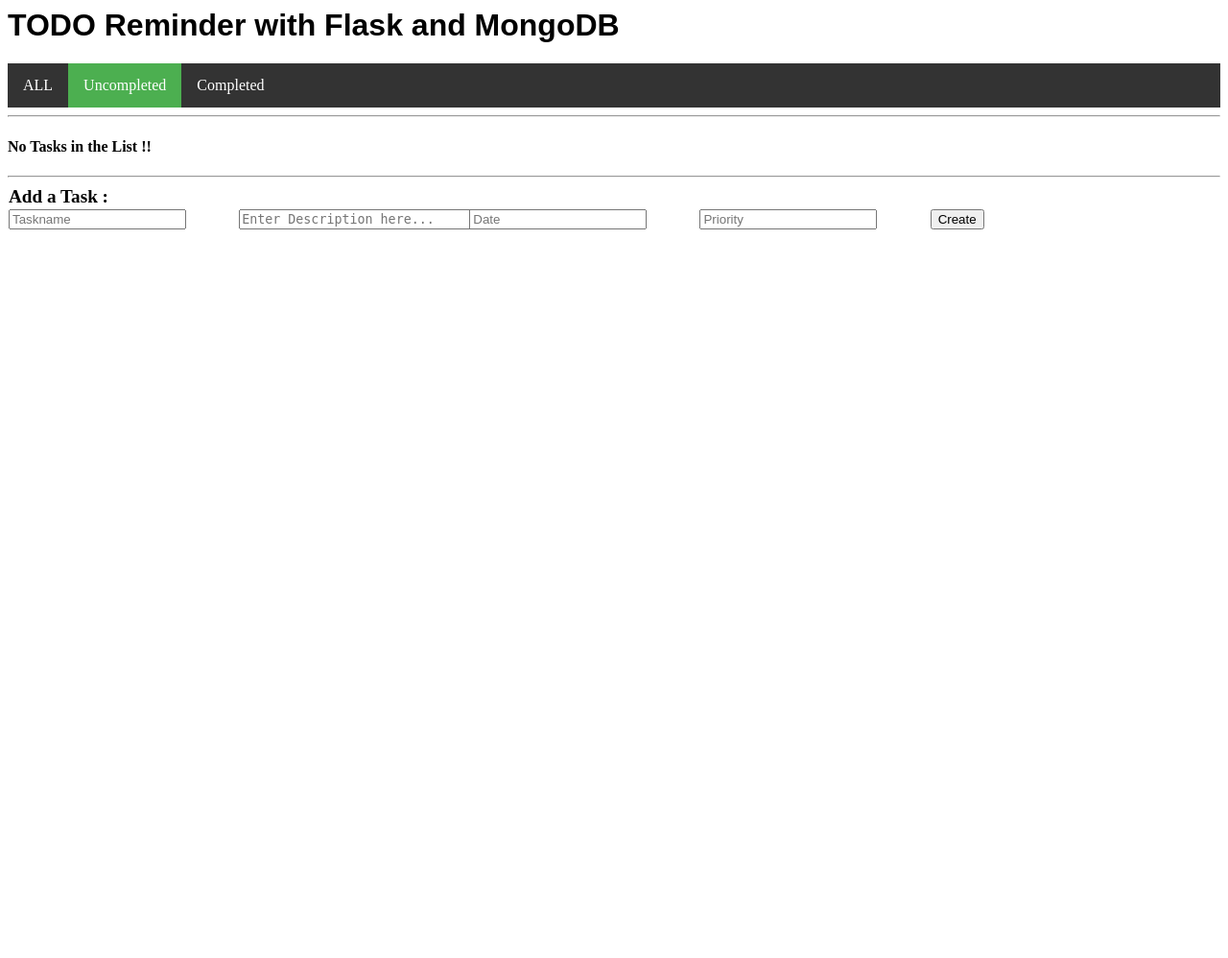
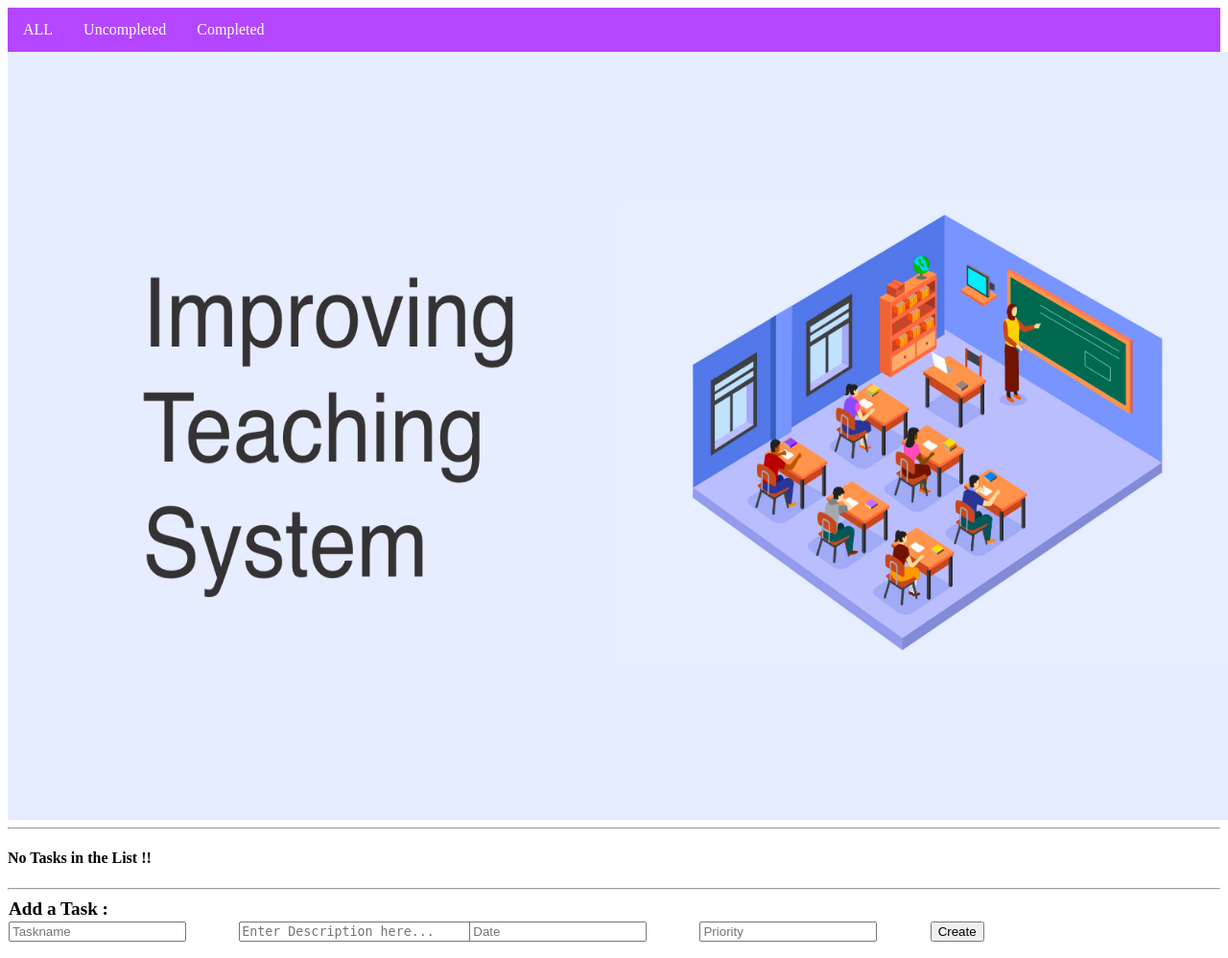
Before and after one commit to Napat07/Todolist-Flask-MongoDB, a Flask app: page / in a window 1280 px wide; the page is wider, and only the part inside the window is pictured. Shown: that part at 96% size. Before the commit the page ends 239 px from the top of that part, so only its background shows below. Run offline with Flask 2, Linux system fonts and the light colour scheme; data that the repository does not hold is empty.

Commit message:
edit pic

```diff
--- a/app.py
+++ b/app.py
@@ -4,8 +4,8 @@
 import os
 
 app = Flask(__name__)
-title = "TODO sample application with Flask and MongoDB"
-heading = "TODO Reminder with Flask and MongoDB"
+title = "ITS"
+heading = "ITS"
 
 client = MongoClient("mongodb://127.0.0.1:27017") #host uri
 db = client.ITSdb    #Select the database
--- a/static/assets/style.css
+++ b/static/assets/style.css
@@ -5,8 +5,7 @@
 body{
 	color:black;
 	background-color:white;
-	left-margin:10px;
-	right-margin:10px;
+
 }
 table{
 	width:95%;
@@ -15,7 +14,7 @@
 }
 td
 {
-	border: rgba(224, 119, 70, 1) 2px solid;
+	border: rgb(0, 0, 0) 2px solid;
 	word-wrap:break-word;
 }
 table#close{
@@ -68,7 +67,7 @@
     margin: 0;
     padding: 0;
     overflow: hidden;
-    background-color: #333;
+    background-color: #B546FF;
 }
 li {
     float: left;
@@ -81,7 +80,7 @@
     text-decoration: none;
 }
 a.active {
-    background-color: #4CAF50;
+    background-color: #B546FF;
 }
 /* Change the link color to #111 (black) on hover */
 li a:hover {
--- a/templates/index.html
+++ b/templates/index.html
@@ -2,18 +2,18 @@
 	<head>
 		<title>{{t}}</title>
 		<!-- href="/static/assets/style.css"-->
-		<link rel="stylesheet" type="text/css"  href="{{ url_for('static',filename='assets/style.css')}}" >
+		<link rel="stylesheet" type="text/css"  href="static/assets/style.css" >
 		<link rel="stylesheet" type="text/css"  href="{{ url_for('static',filename='assets/emoji.css')}}" >
 		<script src="{{ url_for('static',filename='assets/twemoji.min.js')}}"></script>
 		<script src="{{ url_for('static',filename='assets/emoji.js')}}"></script>
 	</head>
 <body>
-	<h1>{{ h }}</h1>
 	<ul>
 		<li><a href="/list" class="{{ a1 }}">ALL</a></li>
 		<li><a href="/" class="{{ a2 }}">Uncompleted</a></li>
 		<li><a href="/completed" class="{{ a3 }}">Completed</a></li>
 	</ul>
+	<image src='static/images/ITS_desk.png' width='1425' height='800' />
 	<hr>
 	{% if todos[0] %}
 	<div span="right">
```
Also changed, not shown: static/images/ITS_desk.png (added), 3 other files.
